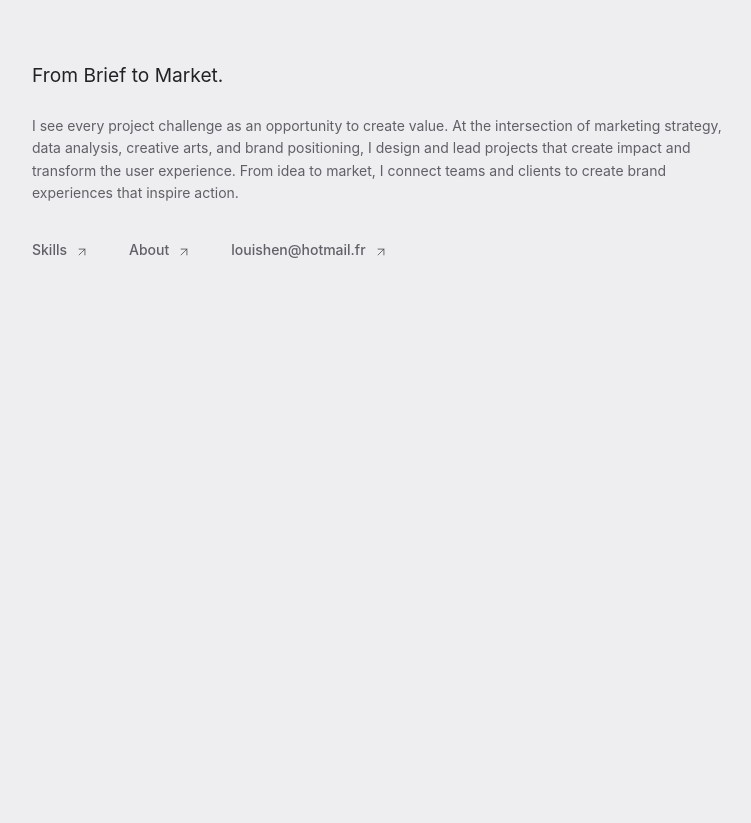
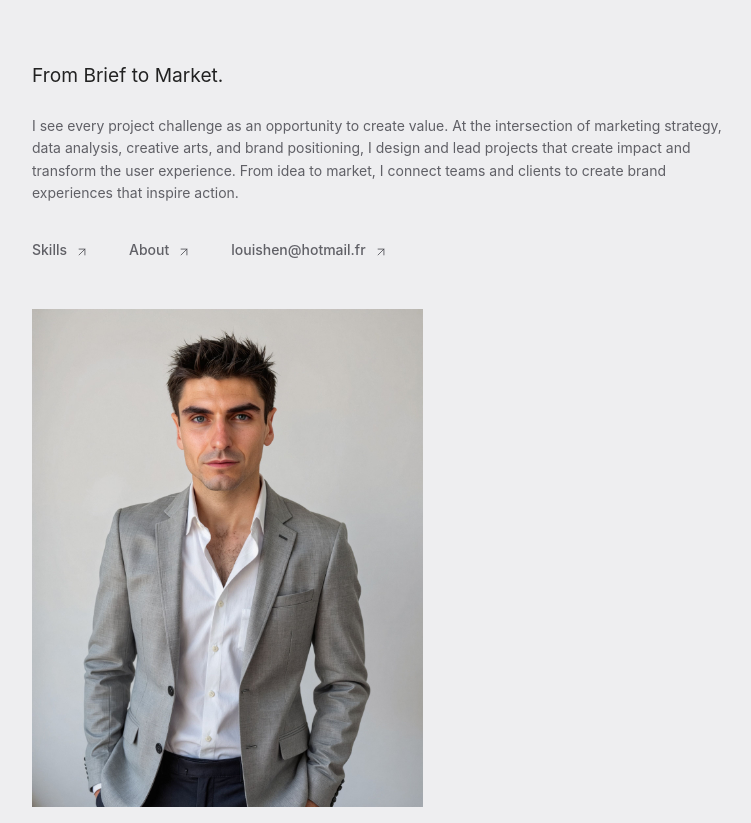
Before and after one commit to Louis-HN/portfolio-lh, a website: page index.html in a window 1280 px wide. Shown: the whole page, without its empty margins (28-779 px from the left). Before the commit the page ends 800 px from the top, so only its background shows below. Drawn offline with nearby package versions, Linux system fonts and the light colour scheme.

Commit message:
Add profile photo and improve home page layout

```diff
--- a/index.html
+++ b/index.html
@@ -5,7 +5,7 @@
   <meta name="viewport" content="width=device-width, initial-scale=1" />
   <meta name="robots" content="noindex, nofollow" />
 
-  <title>Intelligence Marketing</title>
+  <title>From Brief</title>
 
   <link rel="stylesheet" href="styles/tokens.css" />
   <link rel="stylesheet" href="styles/layout.css" />
@@ -54,6 +54,11 @@
         </a>
       </div>
     </section>
+
+    <section class="image-profil-section">
+    <img src="assets/lh_photo_2.jpg" alt="From Brief to Market" class="image-profil">
+   </section>
+
   </main>
 
   <!-- Scripts -->
--- a/styles/layout.css
+++ b/styles/layout.css
@@ -93,7 +93,7 @@
   margin-left: 0;
   margin-right: 0;
   padding-top: var(--space-xl);
-  padding-bottom: var(--space-xxl);
+  padding-bottom: var(--space-lg);
   padding-left: 0;
   padding-right: 0;
 }
@@ -105,6 +105,22 @@
     align-items: left;
     margin-top: var(--space-s);
   }
+
+
+.image-profil-section {
+  margin-top: var(--space-xxs);
+  margin-bottom: var(--space-xs);
+  width: 100%;
+}
+
+.image-profil {
+width:70%;
+height:auto;
+}
+
+
+
+
 
 
 /* =============================
@@ -179,6 +195,11 @@ body {
   .text-block {
     text-align: justify;
     padding-inline: var(--space-md);
+  }
+
+  .image-profil {
+    width: 35%;
+    height: auto;
   }
 }
 
@@ -277,4 +298,9 @@ body {
     flex-direction: row;
   }
 
+  .image-profil {
+    width: 35%;
+    height: auto;
+  }
+
 }
```
Also changed, not shown: about.html (+11 -2 lines), resume.html (+1 -4 lines), assets/SFX Designer 2.png (deleted), assets/SFX Designer.webp (deleted), assets/lh_photo_1.jpg (added), assets/lh_photo_2.jpg (added), assets/lh_photo_3.jpg (added).
